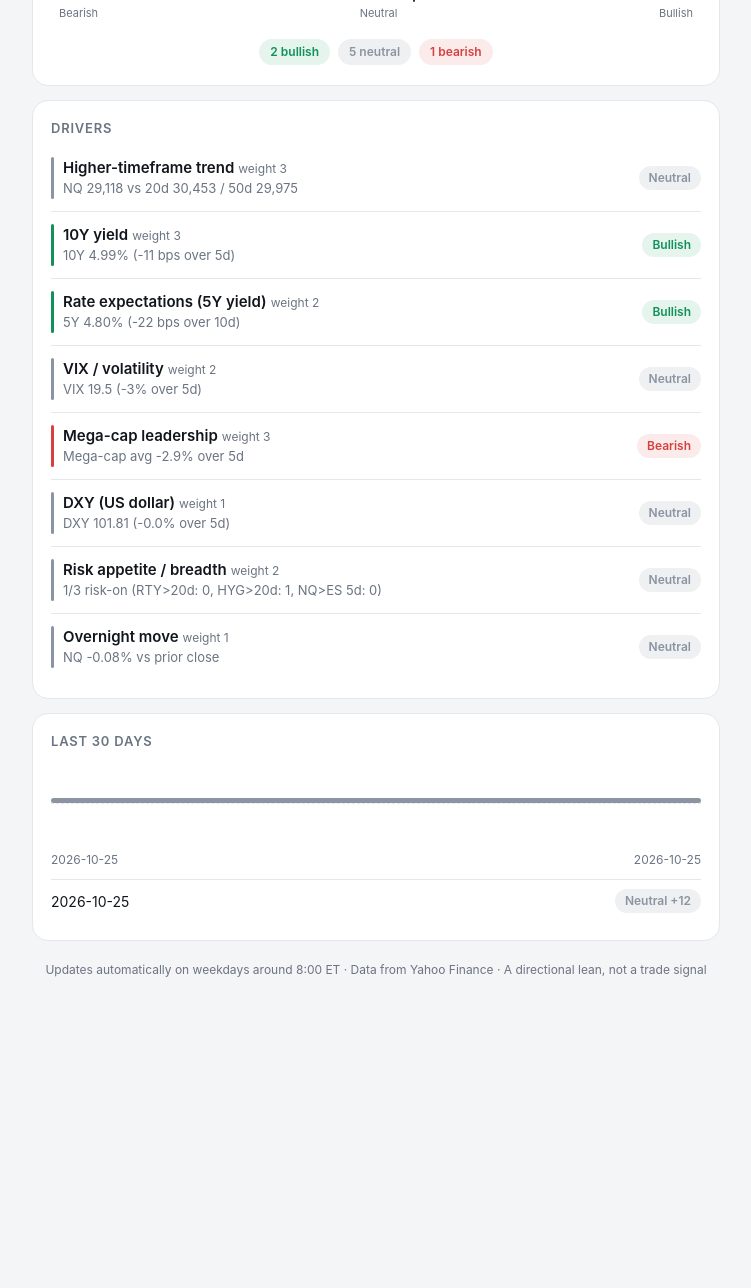
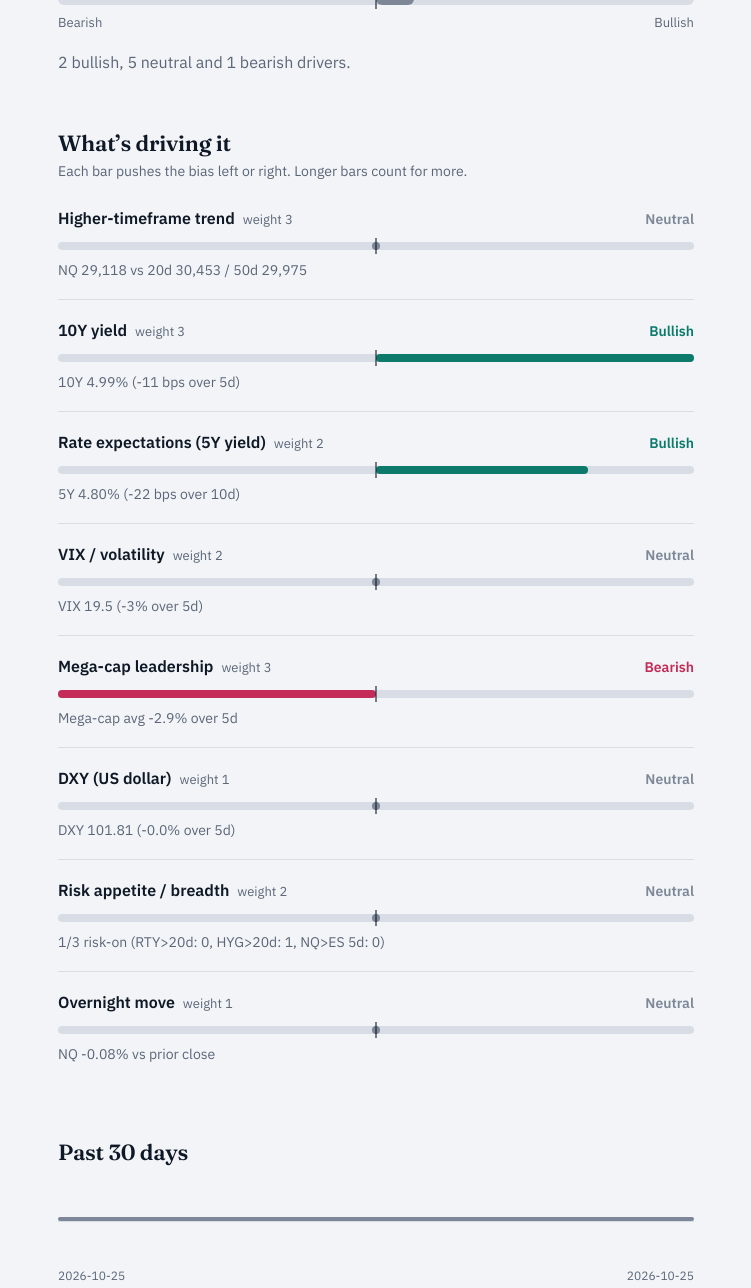
Before and after one commit to flow-user652/nq-bian, a plain HTML site: page index.html in a window 1280 px wide. Shown: the part 235-1523 px from the top of the page, without its empty margins (264-1015 px from the left). Before the commit the page ends 1254 px from the top, so only its background shows below. Drawn offline with Linux system fonts and the light colour scheme.

Commit message:
Refactor HTML structure and update styles

```diff
--- a/index.html
+++ b/index.html
@@ -4,133 +4,151 @@
 <meta charset="utf-8">
 <meta name="viewport" content="width=device-width, initial-scale=1, viewport-fit=cover">
 <title>NQZ2026 Macro Bias</title>
+<link rel="preconnect" href="https://fonts.googleapis.com">
+<link rel="preconnect" href="https://fonts.gstatic.com" crossorigin>
+<link href="https://fonts.googleapis.com/css2?family=Fraunces:opsz,wght@9..144,600;9..144,700&family=IBM+Plex+Sans:wght@400;500;600&display=swap" rel="stylesheet">
 <style>
-:root{--bg:#f4f5f7;--card:#fff;--tx:#12161c;--mut:#6b7482;--bd:#e4e7ec;--bull:#12915a;--bear:#d6403f;--neu:#8b94a3;--bullbg:rgba(18,145,90,.1);--bearbg:rgba(214,64,63,.1);--neubg:rgba(139,148,163,.14);color-scheme:light}
-@media(prefers-color-scheme:dark){:root{--bg:#0d1015;--card:#161a22;--tx:#e9ecf1;--mut:#8a93a2;--bd:#252b36;--bull:#2fc783;--bear:#f26565;--neu:#7d8696;--bullbg:rgba(47,199,131,.12);--bearbg:rgba(242,101,101,.12);--neubg:rgba(125,134,150,.16);color-scheme:dark}}
+:root{--bg:#f2f4f7;--ink:#0f1826;--mut:#5b6678;--rule:#d8dde5;--bull:#0b7a6b;--bear:#c42b57;--neu:#7d8797;color-scheme:light}
+@media(prefers-color-scheme:dark){:root{--bg:#0b121c;--ink:#e9eef5;--mut:#92a0b4;--rule:#223043;--bull:#38c7ad;--bear:#ff6d90;--neu:#73809a;color-scheme:dark}}
 *{box-sizing:border-box}
-body{margin:0;background:var(--bg);color:var(--tx);font:15px/1.5 -apple-system,BlinkMacSystemFont,"Segoe UI",Roboto,sans-serif;-webkit-font-smoothing:antialiased}
-.wrap{max-width:720px;margin:0 auto;padding:max(20px,env(safe-area-inset-top)) 16px 40px}
-.bull{--c:var(--bull);--b:var(--bullbg)}.bear{--c:var(--bear);--b:var(--bearbg)}.neu{--c:var(--neu);--b:var(--neubg)}
-header{display:flex;justify-content:space-between;align-items:flex-end;gap:12px;margin-bottom:16px}
-.tag{font-size:12px;font-weight:600;letter-spacing:.08em;color:var(--mut)}
-h1{margin:2px 0 0;font-size:24px;letter-spacing:-.02em}
-.px{text-align:right}.px b{font-size:20px;font-variant-numeric:tabular-nums}
-.mut{color:var(--mut);font-size:12px}
-.card{background:var(--card);border:1px solid var(--bd);border-radius:16px;padding:18px;margin-bottom:14px}
-.hero{text-align:center;padding:26px 18px 20px}
-.state{font-size:36px;font-weight:700;letter-spacing:-.02em;color:var(--c)}
-.num{font-size:15px;color:var(--mut);margin-top:2px;font-variant-numeric:tabular-nums}
-.gauge{position:relative;height:8px;border-radius:4px;margin:26px 8px 8px;background:linear-gradient(90deg,var(--bear),var(--neu) 50%,var(--bull));opacity:.85}
-.zone{position:absolute;left:41%;width:18%;top:-3px;bottom:-3px;border-radius:6px;background:var(--card);opacity:.35}
-.pin{position:absolute;top:-7px;width:6px;height:22px;border-radius:3px;background:var(--tx);border:2px solid var(--card);transform:translateX(-50%);transition:left .4s}
-.ends{display:flex;justify-content:space-between;margin:0 8px;font-size:11px;color:var(--mut)}
-.chips{display:flex;justify-content:center;gap:8px;margin-top:18px;flex-wrap:wrap}
-.chip{font-size:12px;font-weight:600;padding:4px 11px;border-radius:20px;background:var(--b);color:var(--c)}
-.warn{display:none;margin-bottom:14px;padding:12px 14px;border-radius:12px;background:rgba(240,170,40,.14);border:1px solid rgba(240,170,40,.45);font-size:13px}
-.warn b{display:block;margin-bottom:2px}
-h2{font-size:13px;font-weight:600;color:var(--mut);text-transform:uppercase;letter-spacing:.06em;margin:0 0 6px}
-.row{display:flex;justify-content:space-between;align-items:center;gap:12px;padding:12px 0 12px 12px;border-top:1px solid var(--bd);position:relative}
-.row:first-of-type{border-top:0}
-.row:before{content:"";position:absolute;left:0;top:12px;bottom:12px;width:3px;border-radius:2px;background:var(--c)}
-.nm{font-weight:600}.nm span{color:var(--mut);font-weight:400;font-size:12px;margin-left:4px}
-.why{color:var(--mut);font-size:13px}
-.pill{font-size:12px;font-weight:600;padding:3px 10px;border-radius:20px;background:var(--b);color:var(--c);white-space:nowrap}
-.hist{position:relative;display:flex;gap:3px;height:84px;margin-top:10px}
-.hist:before{content:"";position:absolute;left:0;right:0;top:50%;border-top:1px dashed var(--bd)}
+body{margin:0;background:var(--bg);color:var(--ink);font:400 16px/1.5 "IBM Plex Sans",system-ui,-apple-system,"Segoe UI",sans-serif;-webkit-font-smoothing:antialiased}
+.page{max-width:680px;margin:0 auto;padding:max(28px,env(safe-area-inset-top)) 22px max(60px,env(safe-area-inset-bottom))}
+.tone-bull{--c:var(--bull)}.tone-bear{--c:var(--bear)}.tone-neu{--c:var(--neu)}
+.top{display:flex;justify-content:space-between;align-items:baseline;gap:16px;flex-wrap:wrap}
+.sym{font-weight:600;font-size:17px}
+.sub{display:block;color:var(--mut);font-size:13px}
+.px{text-align:right;font-variant-numeric:tabular-nums}
+.px b{display:block;font-size:20px;font-weight:600}
+.px span{color:var(--mut);font-size:13px}
+.hero{margin:44px 0 10px}
+.verdict{display:flex;justify-content:space-between;align-items:flex-end;gap:16px}
+h1{margin:0;font:700 clamp(44px,12vw,84px)/.95 Fraunces,Georgia,"Times New Roman",serif;letter-spacing:-.025em;color:var(--c)}
+.score{font:600 clamp(26px,6vw,38px)/1 Fraunces,Georgia,serif;color:var(--c);font-variant-numeric:lining-nums tabular-nums;padding-bottom:6px}
+.net{position:relative;height:12px;margin:22px 0 8px;background:var(--rule);border-radius:6px}
+.net:after,.track:after{content:"";position:absolute;left:50%;top:-4px;bottom:-4px;width:2px;margin-left:-1px;background:var(--ink);opacity:.55}
+.fill{position:absolute;top:0;bottom:0;background:var(--c);border-radius:6px;width:var(--w);transform-origin:var(--o);animation:grow .7s cubic-bezier(.2,.7,.2,1) both}
+.fill.pos{left:50%;--o:left}.fill.neg{right:50%;--o:right}
+@keyframes grow{from{transform:scaleX(0)}to{transform:scaleX(1)}}
+@media(prefers-reduced-motion:reduce){.fill{animation:none}}
+.ends{display:flex;justify-content:space-between;color:var(--mut);font-size:13px}
+.sum{margin:18px 0 0;color:var(--mut);max-width:52ch}
+.warn{display:none;margin:26px 0 0;padding:12px 0 12px 16px;border-left:3px solid #d99a1e}
+.warn b{display:block;font-weight:600}
+.warn span{color:var(--mut);font-size:14px}
+h2{font:600 22px/1.2 Fraunces,Georgia,serif;margin:56px 0 4px;letter-spacing:-.01em}
+.lede{margin:0 0 6px;color:var(--mut);font-size:14px}
+.drv{padding:18px 0;border-top:1px solid var(--rule)}
+.drv:first-of-type{border-top:0}
+.hd{display:flex;justify-content:space-between;align-items:baseline;gap:12px}
+.nm{font-weight:600}
+.nm small{font-weight:400;color:var(--mut);margin-left:8px;font-size:13px}
+.vt{font-weight:600;color:var(--c);font-size:14px}
+.track{position:relative;height:8px;margin:12px 0 10px;background:var(--rule);border-radius:4px}
+.track .fill{border-radius:4px}
+.drv.tone-neu .track:before{content:"";position:absolute;left:50%;top:0;width:8px;height:8px;margin-left:-4px;border-radius:50%;background:var(--neu)}
+.why{color:var(--mut);font-size:14px;font-variant-numeric:tabular-nums}
+.hist{position:relative;display:flex;gap:3px;height:76px;margin:18px 0 8px}
+.hist:before{content:"";position:absolute;left:0;right:0;top:50%;height:1px;background:var(--rule)}
 .col{flex:1;position:relative}
-.bar{position:absolute;left:0;right:0;border-radius:3px;background:var(--c);min-height:2px}
-.hl{display:flex;justify-content:space-between;margin-top:6px}
-.hrow{display:flex;justify-content:space-between;align-items:center;padding:9px 0;border-top:1px solid var(--bd);font-size:14px}
-footer{text-align:center;color:var(--mut);font-size:12px;margin-top:20px}
+.col i{position:absolute;left:0;right:0;background:var(--c);border-radius:2px;min-height:2px}
+.span{display:flex;justify-content:space-between;color:var(--mut);font-size:12px}
+.days{margin-top:22px}
+.day{display:flex;justify-content:space-between;gap:12px;padding:10px 0;border-top:1px solid var(--rule);font-size:15px;font-variant-numeric:tabular-nums}
+.day em{font-style:normal;color:var(--mut);margin-left:8px;font-size:13px}
+.day b{font-weight:600;color:var(--c)}
+.foot{margin-top:56px;color:var(--mut);font-size:13px;max-width:56ch}
 </style>
 </head>
 <body>
-<div class="wrap">
-  <header>
-    <div><div class="tag">NQZ2026 · E-MINI NASDAQ-100</div><h1>Macro Bias</h1></div>
-    <div class="px"><b id="px">–</b><div class="mut" id="up">Loading…</div></div>
+<main class="page">
+  <header class="top">
+    <div><span class="sym">NQZ2026</span><span class="sub">E-mini Nasdaq-100, December 2026</span></div>
+    <div class="px"><b id="px">–</b><span id="up">Loading…</span></div>
   </header>
+
+  <section class="hero tone-neu" id="hero">
+    <div class="verdict"><h1 id="verdict">–</h1><div class="score" id="score"></div></div>
+    <div class="net" id="net"></div>
+    <div class="ends"><span>Bearish</span><span>Bullish</span></div>
+    <p class="sum" id="sum"></p>
+  </section>
 
   <div class="warn" id="warn"></div>
 
-  <section class="card hero neu" id="hero">
-    <div class="state" id="state">–</div>
-    <div class="num" id="num"></div>
-    <div class="gauge"><div class="zone"></div><div class="pin" id="pin" style="left:50%"></div></div>
-    <div class="ends"><span>Bearish</span><span>Neutral</span><span>Bullish</span></div>
-    <div class="chips" id="chips"></div>
-  </section>
-
-  <section class="card">
-    <h2>Drivers</h2>
+  <section>
+    <h2>What’s driving it</h2>
+    <p class="lede">Each bar pushes the bias left or right. Longer bars count for more.</p>
     <div id="drivers"></div>
   </section>
 
-  <section class="card">
-    <h2>Last 30 days</h2>
+  <section>
+    <h2>Past 30 days</h2>
     <div class="hist" id="hist"></div>
-    <div class="hl mut"><span id="h0"></span><span id="h1"></span></div>
-    <div id="hrows" style="margin-top:10px"></div>
+    <div class="span"><span id="h0"></span><span id="h1"></span></div>
+    <div class="days" id="days"></div>
   </section>
 
-  <footer>Updates automatically on weekdays around 8:00 ET · Data from Yahoo Finance · A directional lean, not a trade signal</footer>
-</div>
+  <p class="foot">Updates on weekday mornings around 8:00 ET using Yahoo Finance prices. It shows which way conditions lean. It is not a trade signal.</p>
+</main>
 
 <script>
-var T={bull:"Bullish",bear:"Bearish",neu:"Neutral"};
+var NAME={bull:"Bullish",bear:"Bearish",neu:"Neutral"};
 function $(i){return document.getElementById(i)}
 function el(t,c,x){var e=document.createElement(t);if(c)e.className=c;if(x!=null)e.textContent=x;return e}
+function clear(n){while(n.firstChild)n.removeChild(n.firstChild)}
 function tone(v){return v>0?"bull":v<0?"bear":"neu"}
 function band(s){return s>=18?"bull":s<=-18?"bear":"neu"}
-function fmt(s){return (s>0?"+":s<0?"−":"")+Math.abs(s)}
-function clear(n){while(n.firstChild)n.removeChild(n.firstChild)}
+function fmt(s){return (s>0?"+":s<0?"\u2212":"")+Math.abs(s)}
+function fill(p,v){var f=el("i","fill "+(v>0?"pos":"neg"));f.style.setProperty("--w",p+"%");return f}
 
 function render(d){
   var b=band(d.score);
-  $("hero").className="card hero "+b;
-  $("state").textContent=d.label;
-  $("num").textContent="Score "+fmt(d.score)+" of ±100";
-  $("pin").style.left=((d.score+100)/2)+"%";
+  $("hero").className="hero tone-"+b;
+  $("verdict").textContent=d.label;
+  $("score").textContent=fmt(d.score);
+  var net=$("net");clear(net);
+  if(d.score!==0)net.appendChild(fill(Math.abs(d.score)/2,d.score));
   $("px").textContent=d.price?d.price.toLocaleString(undefined,{minimumFractionDigits:2,maximumFractionDigits:2}):"–";
-  $("up").textContent="Updated "+new Date(d.updated).toLocaleString([], {month:"short",day:"numeric",hour:"numeric",minute:"2-digit"});
+  $("up").textContent="Updated "+new Date(d.updated).toLocaleString([],{weekday:"short",hour:"numeric",minute:"2-digit"});
 
   var n={bull:0,neu:0,bear:0};
   d.drivers.forEach(function(x){if(x.value!=null)n[tone(x.value)]++});
-  var chips=$("chips");clear(chips);
-  ["bull","neu","bear"].forEach(function(k){chips.appendChild(el("span","chip "+k,n[k]+" "+T[k].toLowerCase()))});
+  $("sum").textContent=n.bull+" bullish, "+n.neu+" neutral and "+n.bear+" bearish drivers.";
 
   var w=$("warn");
   if(d.events&&d.events.length){
-    clear(w);w.appendChild(el("b",null,"High-impact USD events today"));
-    w.appendChild(el("span",null,d.events.join("  ·  ")+". Consider waiting for the release and sizing down."));
+    clear(w);w.appendChild(el("b",null,"High-impact US news today"));
+    w.appendChild(el("span",null,d.events.join(", ")+". Consider waiting for the release and sizing down."));
     w.style.display="block";
   }else w.style.display="none";
 
   var dr=$("drivers");clear(dr);
   d.drivers.forEach(function(x){
-    var k=x.value==null?"neu":tone(x.value),r=el("div","row "+k),a=el("div");
-    var nm=el("div","nm",x.name);nm.appendChild(el("span",null,"weight "+x.weight));
-    a.appendChild(nm);a.appendChild(el("div","why",x.reason));
-    r.appendChild(a);r.appendChild(el("span","pill",x.value==null?"n/a":T[k]));
+    var k=x.value==null?"neu":tone(x.value),r=el("div","drv tone-"+k);
+    var hd=el("div","hd"),nm=el("span","nm",x.name);nm.appendChild(el("small",null,"weight "+x.weight));
+    hd.appendChild(nm);hd.appendChild(el("span","vt",x.value==null?"No data":NAME[k]));
+    var tr=el("div","track");
+    if(x.value)tr.appendChild(fill(x.weight/3*50,x.value));
+    r.appendChild(hd);r.appendChild(tr);r.appendChild(el("div","why",x.reason));
     dr.appendChild(r);
   });
 }
 
 function renderHist(h){
-  var keys=Object.keys(h).sort().slice(-30),box=$("hist"),rows=$("hrows");
-  clear(box);clear(rows);
-  if(!keys.length){box.appendChild(el("div","mut","No history yet."));return}
+  var keys=Object.keys(h).sort().slice(-30),box=$("hist"),days=$("days");
+  clear(box);clear(days);
+  if(!keys.length){days.appendChild(el("div","why","History fills in after each weekday update."));return}
   keys.forEach(function(k){
-    var s=h[k].score,c=el("div","col "+band(s)),bar=el("div","bar"),p=Math.max(Math.abs(s)/2,1.5);
+    var s=h[k].score,c=el("div","col tone-"+band(s)),bar=el("i"),p=Math.max(Math.abs(s)/2,2);
     bar.style.height=p+"%";if(s>=0)bar.style.bottom="50%";else bar.style.top="50%";
     c.title=k+": "+h[k].label+" "+fmt(s);c.appendChild(bar);box.appendChild(c);
   });
   $("h0").textContent=keys[0];$("h1").textContent=keys[keys.length-1];
   keys.slice(-7).reverse().forEach(function(k){
-    var s=h[k].score,r=el("div","hrow "+band(s));
-    r.appendChild(el("span",null,k+(h[k].event_risk?"  ·  event day":"")));
-    r.appendChild(el("span","pill",h[k].label+" "+fmt(s)));
-    rows.appendChild(r);
+    var s=h[k].score,r=el("div","day tone-"+band(s)),l=el("span",null,k);
+    if(h[k].event_risk)l.appendChild(el("em",null,"news day"));
+    var v=el("b",null,h[k].label+"  "+fmt(s));
+    r.appendChild(l);r.appendChild(v);days.appendChild(r);
   });
 }
 
```
